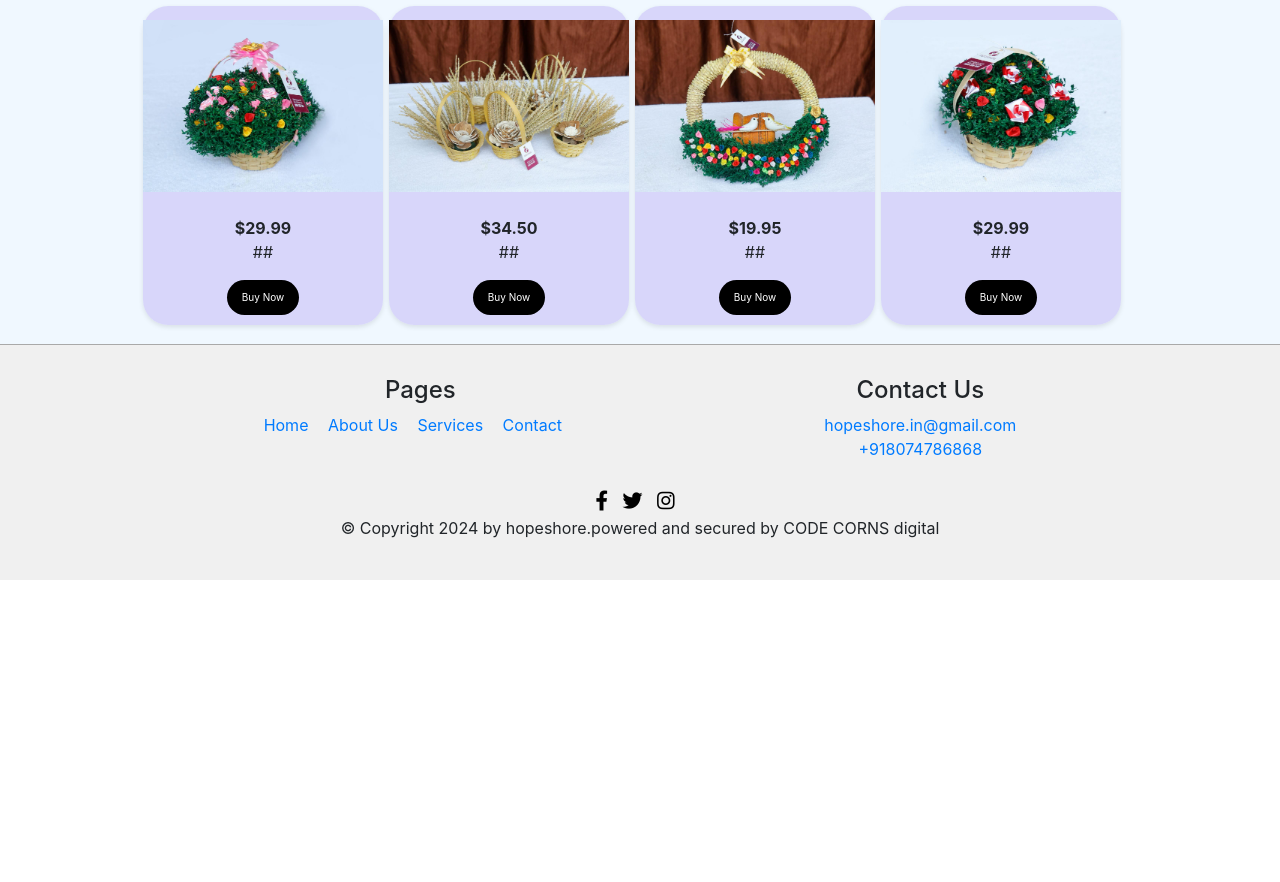
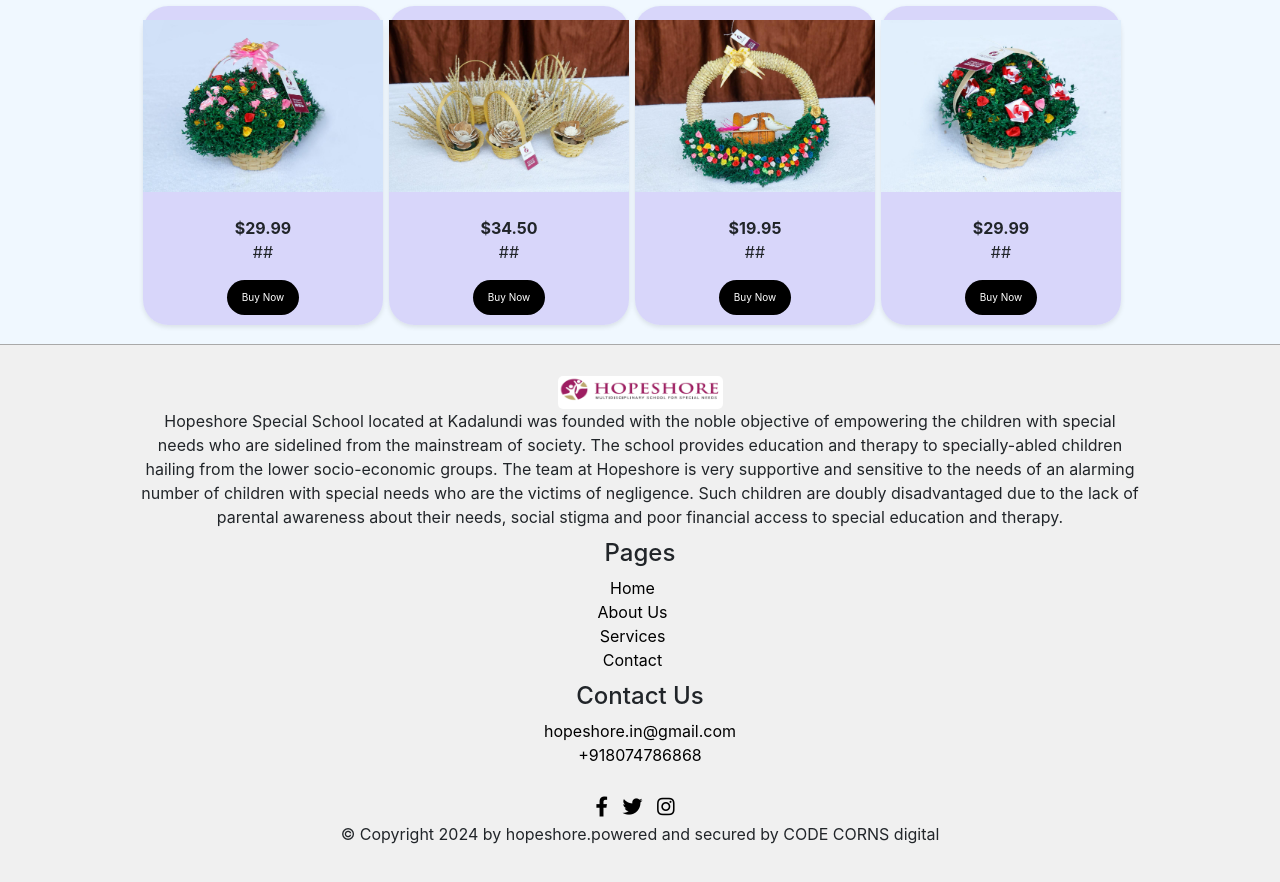
Before and after one commit to koushil-mankali/shopping-site-frontend, a website: page Products.html in a window 1280 px wide. Shown: the part 1180-2062 px from the top of the page. Before the commit the page ends 1760 px from the top, so only its background shows below. Drawn offline with nearby package versions, Linux system fonts and the light colour scheme.

Commit message:
change the footer about

```diff
--- a/Products.html
+++ b/Products.html
@@ -199,28 +199,28 @@
 <footer>
   <footer class="footer">
     <div class="footer-container">
-        <!-- <div class="footer-logo">
-          <img src="images/Logo 2.png" alt="Company Logo">
-        </div> -->
+      <div class="footer-logo">
+        <img src="images/Logo 2.png" alt="Company Logo" style="height: auto; ">
+      </div>
       <div class="footer-info">
         <div class="footer-about">
-            <!-- <p>A few lines describing your company or website.</p> -->
+          <p>Hopeshore Special School located at Kadalundi was founded with the noble objective of empowering the children with special needs who are sidelined from the mainstream of society. The school provides education and therapy to specially-abled children hailing from the lower socio-economic groups. The team at Hopeshore is very supportive and sensitive to the needs of an alarming number of children with special needs who are the victims of negligence. Such children are doubly disadvantaged due to the lack of parental awareness about their needs, social stigma and poor financial access to special education and therapy.</p>
         </div>
         <div class="footer-links">
           <h4>Pages</h4>
           <ul>
-              <li><a href="index.html">Home</a></li>
-              <li><a href="aboutus.html">About Us</a></li>
-              <li><a href="#">Services</a></li>
-              <li><a href="#contact" id="#contact">Contact</a></li>
+            <li><a href="index.html" style=" color: #000;">Home</a></li><br>
+            <li><a href="aboutus.html" style=" color: #000;">About Us</a></li><br>
+            <li><a href="#" style=" color: #000;">Services</a></li><br>
+            <li><a href="#contact" id="#contact" style=" color: #000;">Contact</a></li>
           </ul>
         </div>
       </div>
       <div class="footer-contact">
         <h4>Contact Us</h4>
         <p>
-            <a href="mailto:hopeshore.in@gmail.com">hopeshore.in@gmail.com</a><br>
-            <a href="tel:+918074786868">+918074786868</a>
+          <a href="mailto:hopeshore.in@gmail.com" style=" color: #000;">hopeshore.in@gmail.com</a><br>
+          <a href="tel:+918074786868" style=" color: #000;">+918074786868</a>
         </p>
       </div>
     </div>
```
Also changed, not shown: aboutus.html (+10 -10 lines), index.html (+1 -1 lines). Lines whose indentation alone changed are shown as unchanged.
